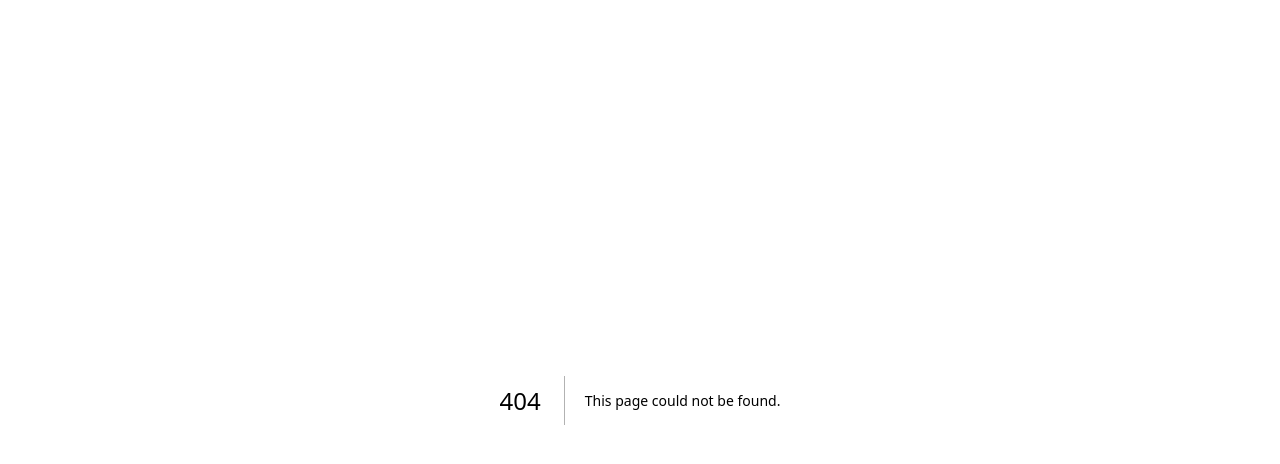
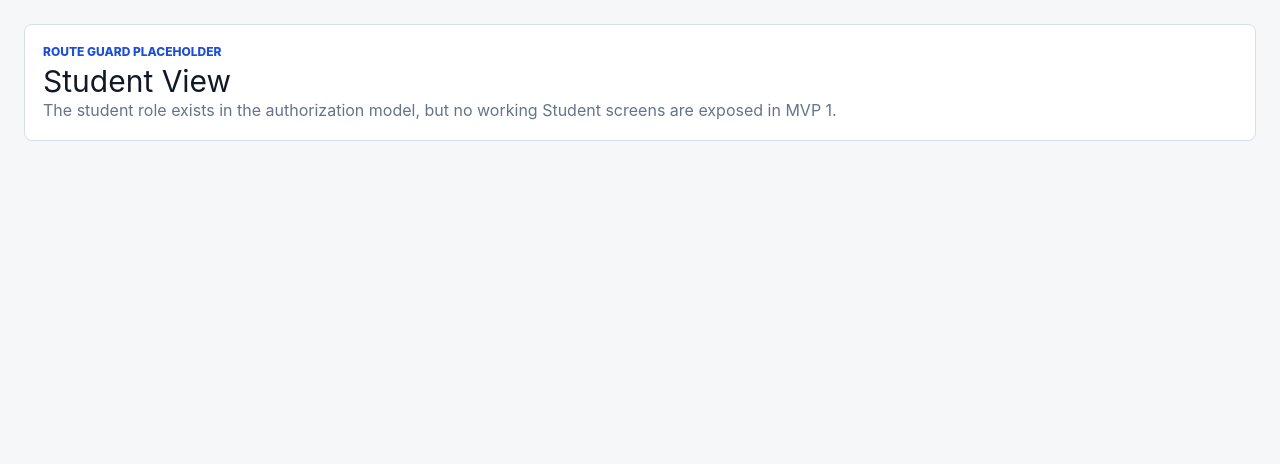
Before and after one commit to abostwick12/emergence-ministry-platform, a Next.js app: page /student in a window 1280 px wide. Before the commit this address had no page. Shown: the top 464 px of the page. Built offline with nearby package versions, Linux system fonts and the light colour scheme.

Commit message:
Add Student placeholder route

```diff
--- /dev/null
+++ b/app/student/page.tsx
@@ -0,0 +1,16 @@
+import { inactiveFutureRoles } from "@/lib/authorization";
+
+export default function StudentPlaceholderPage() {
+  return (
+    <main className="main">
+      <section className="panel">
+        <p className="eyebrow">Route Guard Placeholder</p>
+        <h1 className="title">Student View</h1>
+        <p className="muted">
+          The {inactiveFutureRoles.includes("student") ? "student" : "requested"} role exists in the authorization model,
+          but no working Student screens are exposed in MVP 1.
+        </p>
+      </section>
+    </main>
+  );
+}
```
